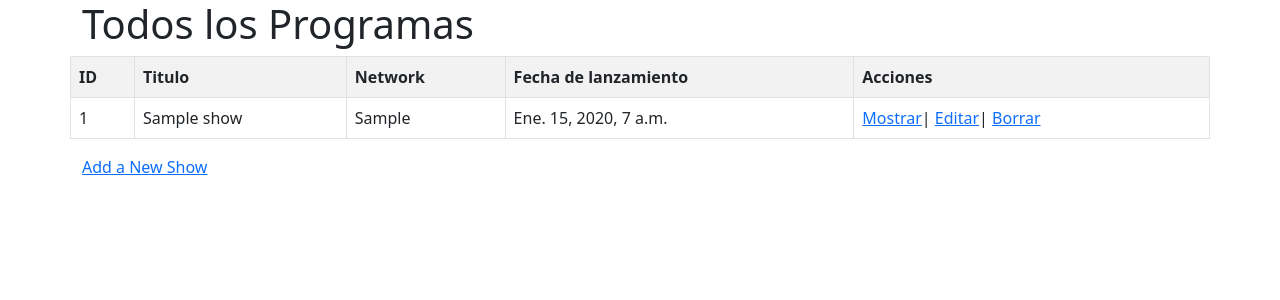
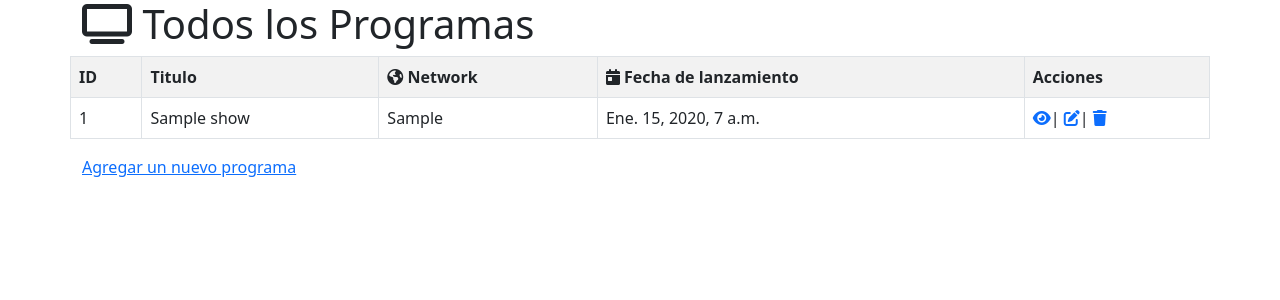
Before and after one commit to josehermosillaa/django_tv_shows, a Django app: page /shows in a window 1280 px wide. Shown: the top 300 px of the page. Run offline with Django 3.2, Linux system fonts and the light colour scheme; tables that the repository leaves empty hold one stand-in row (values such as "Sample post"); some libraries are stand-ins or nearby versions.

Commit message:
se agregan los iconos

```diff
--- a/core/templates/shows.html
+++ b/core/templates/shows.html
@@ -2,24 +2,25 @@
 <html lang= "en">
     <head>
         <meta charset = "utf-8">
-        <title>Programas de TV</title>
+        <title><i class="fas fa-tv"></i>Programas de TV</title>
         <meta name="viewport" content="width-device-width, initial-scale-1">
         {% load static %}
         <link href="https://cdn.jsdelivr.net/npm/bootstrap@5.0.0-beta1/dist/css/bootstrap.min.css" rel="stylesheet" integrity="sha384-giJF6kkoqNQ00vy+HMDP7azOuL0xtbfIcaT9wjKHr8RbDVddVHyTfAAsrekwKmP1" crossorigin="anonymous">
         <link rel="stylesheet" href="{% static 'css/style.css' %}">
+        <script src="https://kit.fontawesome.com/c8a52125e9.js" crossorigin="anonymous"></script>
     </head>
     <div class="container">
         <body>
             <div class= "row">
-                <h1>Todos los Programas</h1>
+                <h1><i class="fas fa-tv"></i> Todos los Programas</h1>
             </div>
             <div class = "row">
                 <table class= "table table-bordered table-striped">
                     <tr>
                         <th>ID</th>
                         <th>Titulo</th>
-                        <th>Network</th>
-                        <th>Fecha de lanzamiento</th>
+                        <th><i class="fas fa-globe-americas"></i> Network</th>
+                        <th><i class="fas fa-calendar-day"></i> Fecha de lanzamiento</th>
                         <th>Acciones</th>
                     </tr>
                     {% for shows in all_shows %}
@@ -29,14 +30,14 @@
                         <td>{{shows.network}}</td>
                         <td>{{shows.release_date}}</td>
                         <div id="tablelinks">
-                            <td><a href="/shows/{{shows.id}}">Mostrar</a>| <a href="/{{shows.id}}/edit">Editar</a>| <a href="shows/{{shows.id}}/destroy">Borrar</a></td>
+                            <td><a href="/shows/{{shows.id}}"><i class="fas fa-eye"></i></a>| <a href="/{{shows.id}}/edit"><i class="fas fa-edit"></i></a>| <a href="shows/{{shows.id}}/destroy"><i class="fas fa-trash"></i></a></td>
                         </div>
                     </tr>
                     {% endfor %}
                 </table>
             </div>
             <div class = "row">
-                <a href="/shows/new">Add a New Show</a>
+                <a href="/shows/new">Agregar un nuevo programa</a>
             </div>
         </body>
     </div>
```
Also changed, not shown: core/templates/add.html (+4 -3 lines), core/templates/edit.html (+4 -3 lines).
